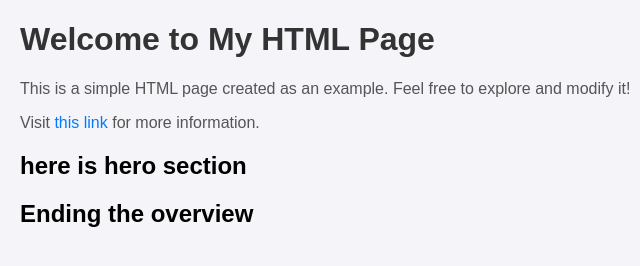
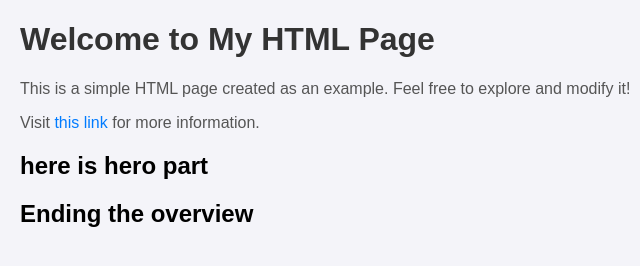
Before and after one commit to mohaitham012/git-course, a plain HTML site: page index.html in a window 1280 px wide. Shown: the full height of the page, 0-640 px from the left. Drawn offline with Linux system fonts and the light colour scheme.

Commit message:
changing section to part

```diff
--- a/index.html
+++ b/index.html
@@ -29,7 +29,7 @@
   <h1>Welcome to My HTML Page</h1>
   <p>This is a simple HTML page created as an example. Feel free to explore and modify it!</p>
   <p>Visit <a href="secondary.html" target="_blank">this link</a> for more information.</p>
-  <h2>here is hero section</h2>
+  <h2>here is hero part</h2>
   <h2>Ending the overview</h2>
 </body>
 </html>
```
